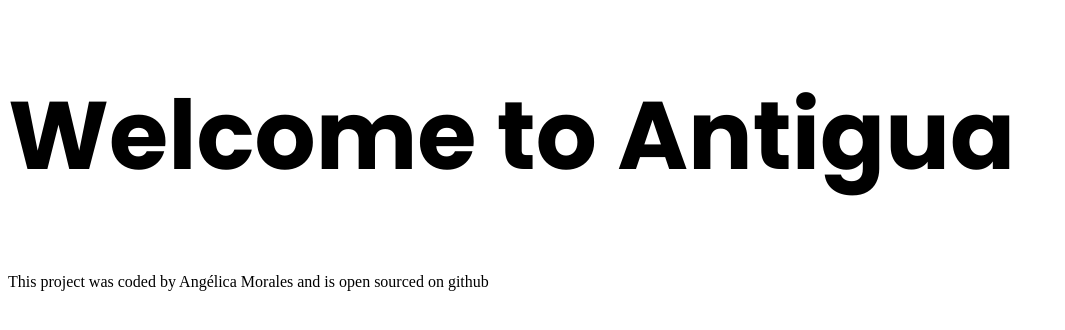
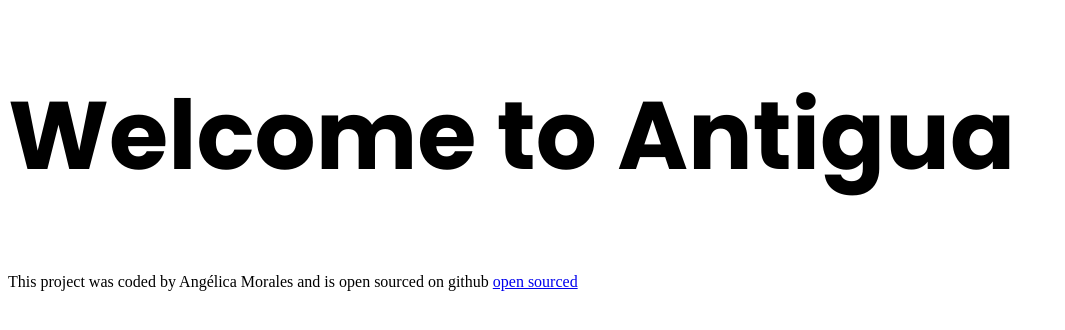
Before and after one commit to 000angelica/responsive-addon-project, a plain HTML site: page index.html in a window 1280 px wide. Shown: the whole page, without its empty margins (0-1065 px from the left). Drawn offline with Linux system fonts and the light colour scheme.

Commit message:
open source link

```diff
--- a/index.html
+++ b/index.html
@@ -16,7 +16,9 @@
 
 <body>
   <h1>Welcome to Antigua</h1>
-  <footer> This project was coded by Angélica Morales and is open sourced on github <a href=" " </footer>
+  <footer> This project was coded by Angélica Morales and is open sourced on github <a
+      href="https://github.com/000angelica/responsive-addon-project" target="_blank">open sourced</a>
+  </footer>
 </body>
 
 </html>
```
